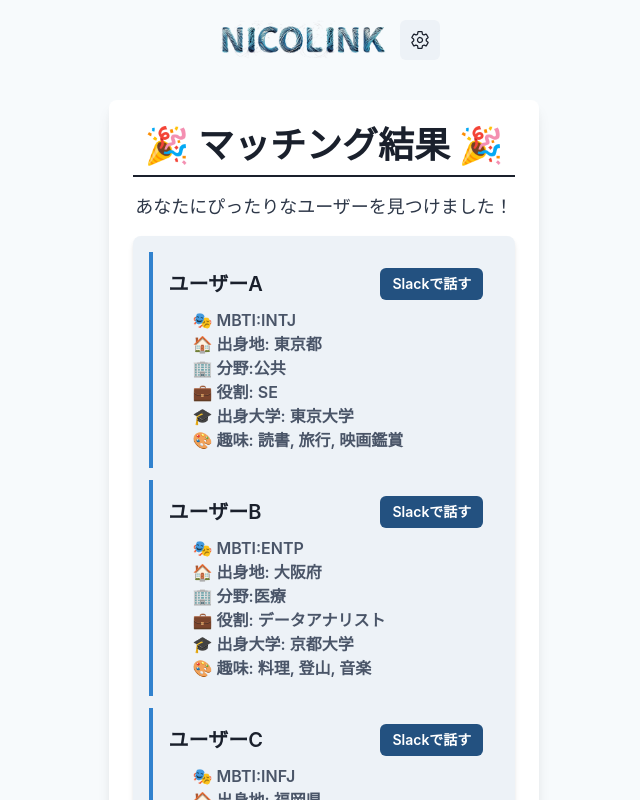
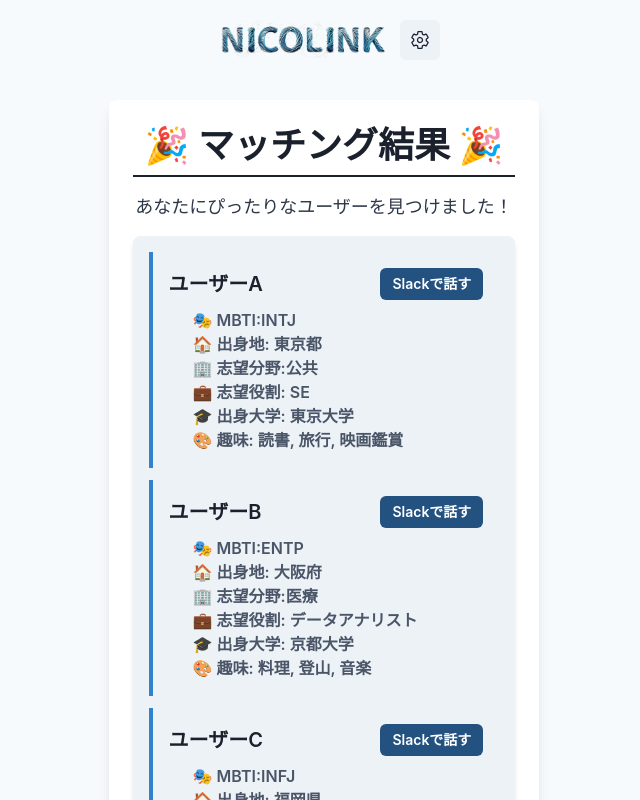
Before and after one commit to sbmtrntr/Hackathon_team4, a Next.js app: page /result in a window 1280 px wide. Shown: the top 800 px of the page, without its empty margins (316-956 px from the left). Built offline with nearby package versions, Linux system fonts and the light colour scheme; what @chakra-ui/next-js would draw is missing.

Commit message:
表記揺れを修正

```diff
--- a/app/result/page.tsx
+++ b/app/result/page.tsx
@@ -177,8 +177,8 @@
                 <Box fontSize="md" color="gray.600" pl={6} textAlign="left">
                   <Text>🎭 MBTI:{user.mbti}</Text>
                   <Text>🏠 出身地: {user.hometown}</Text>
-                  <Text>🏢 分野:{user.field}</Text>
-                  <Text>💼 役割: {user.role}</Text>
+                  <Text>🏢 志望分野:{user.field}</Text>
+                  <Text>💼 志望役割: {user.role}</Text>
                   <Text>🎓 出身大学: {user.alma_mater}</Text>
                   <Text>🎨 趣味: {user.hobbies}</Text>
 
```
